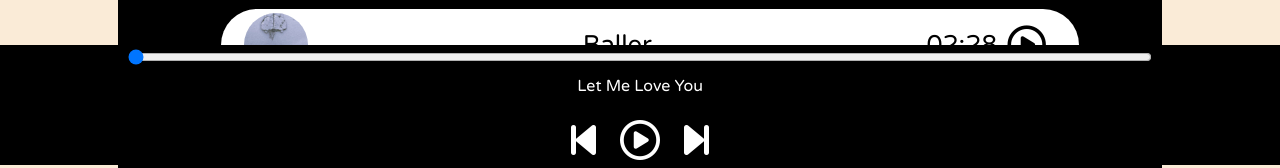
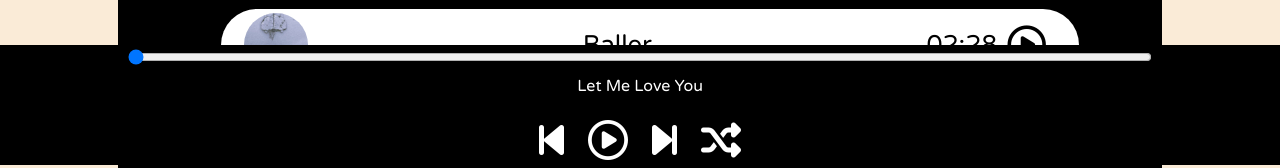
Before and after one commit to Archits436/Spotify-CLone-HTML, a plain HTML site: page index.html in a window 1280 px wide. Shown: the part 635-803 px from the top of the page. Drawn offline with Linux system fonts and the light colour scheme.

Commit message:
update index.html

```diff
--- a/index.html
+++ b/index.html
@@ -221,6 +221,7 @@
                 <i class="fa-solid fa-3x fa-step-backward" id="previous"></i>
                 <i class="fa-regular fa-3x fa-circle-play" id="masterPlay"></i>
                 <i class="fa-solid fa-3x fa-step-forward" id="next"></i>
+                <i class="fa-solid fa-3x fa-shuffle" id="shuffle"></i>
             </div>
             <div class="songInfo">
                 <img src="playing.gif" alt="" id="songGif">
```
